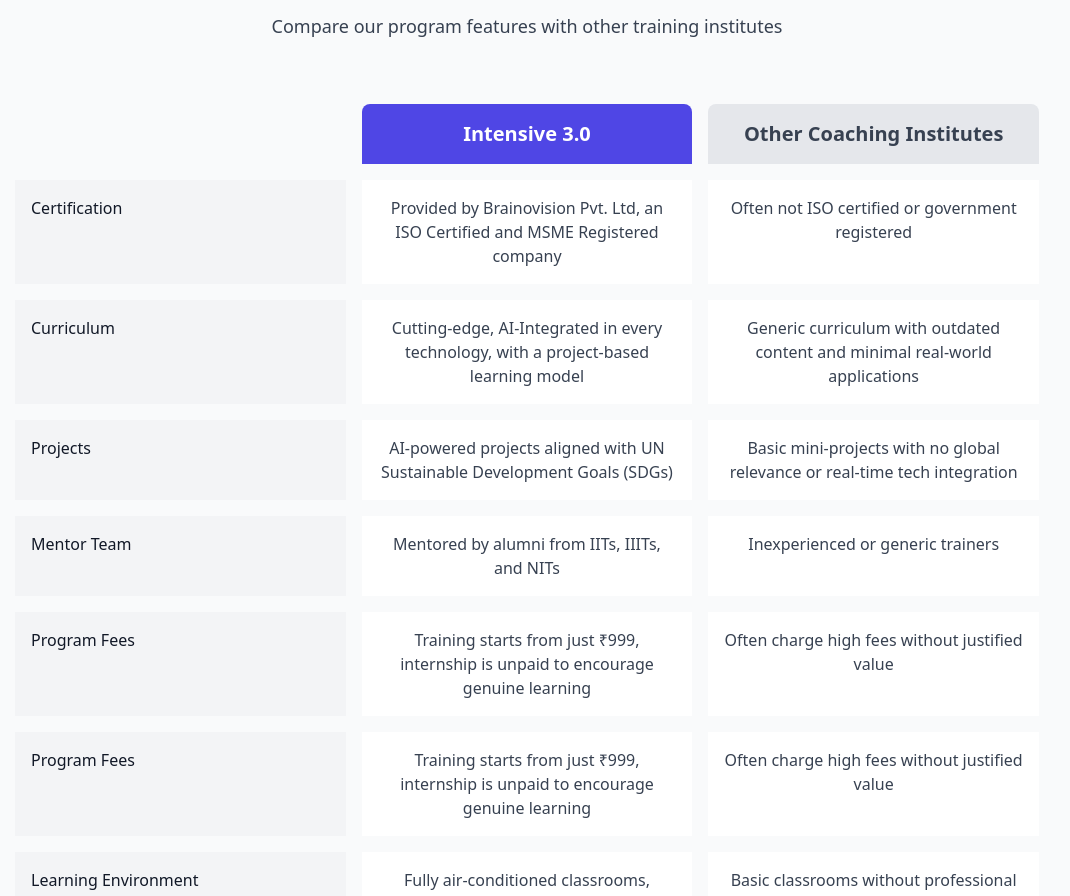
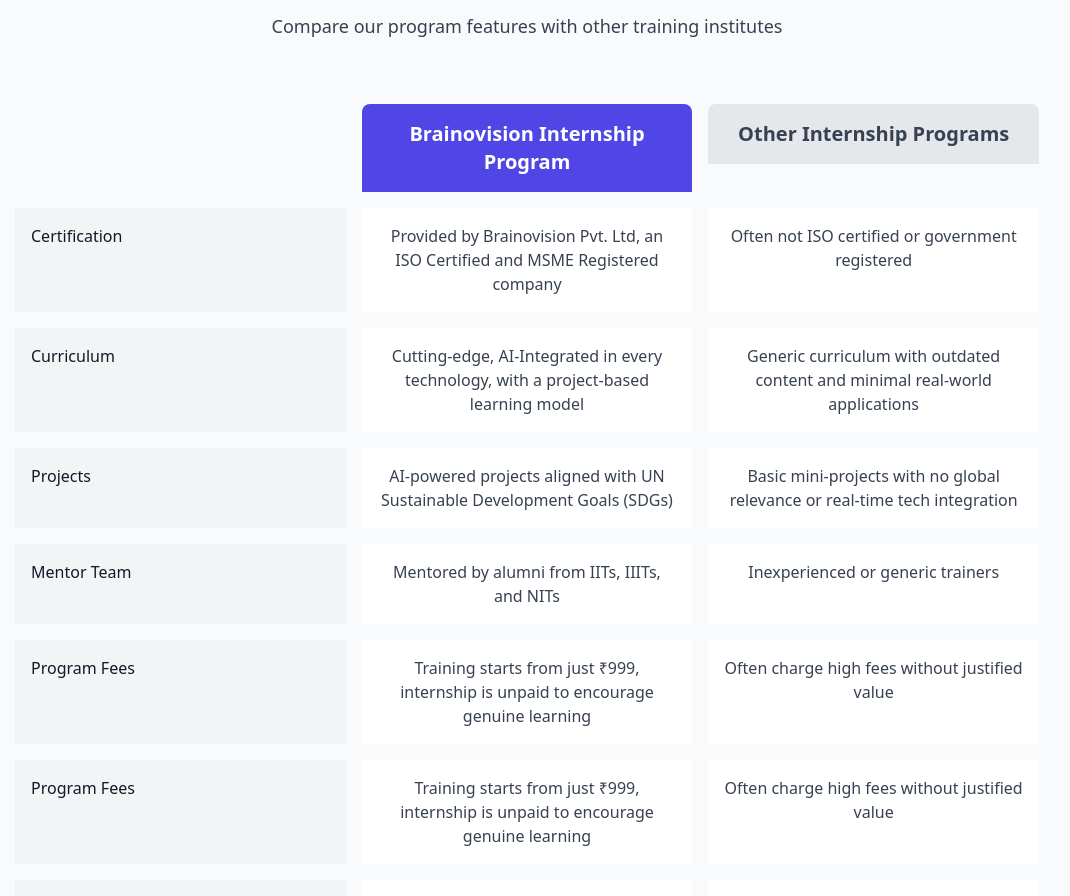
Before and after one commit to Brainovisionsolution/internships, a React (Vite) app: page / in a window 1280 px wide. Shown: the part 1912-2808 px from the top of the page, without its empty margins (113-1183 px from the left). Built offline with nearby package versions, Linux system fonts and the light colour scheme.

Commit message:
Update WhyJoinUs.tsx
updated whyjoinus

```diff
--- a/src/sections/WhyJoinUs.tsx
+++ b/src/sections/WhyJoinUs.tsx
@@ -39,12 +39,12 @@
             <div className="col-span-4"></div>
             <div className="col-span-4">
               <div className={`bg-${themeColor}-600 text-white rounded-t-lg p-4 text-center`}>
-                <h3 className="text-xl font-bold">Intensive 3.0</h3>
+                <h3 className="text-xl font-bold">Brainovision Internship Program</h3>
               </div>
             </div>
             <div className="col-span-4">
               <div className="bg-gray-200 rounded-t-lg p-4 text-center">
-                <h3 className="text-xl font-bold text-gray-700">Other Coaching Institutes</h3>
+                <h3 className="text-xl font-bold text-gray-700">Other Internship Programs</h3>
               </div>
             </div>
 
```
